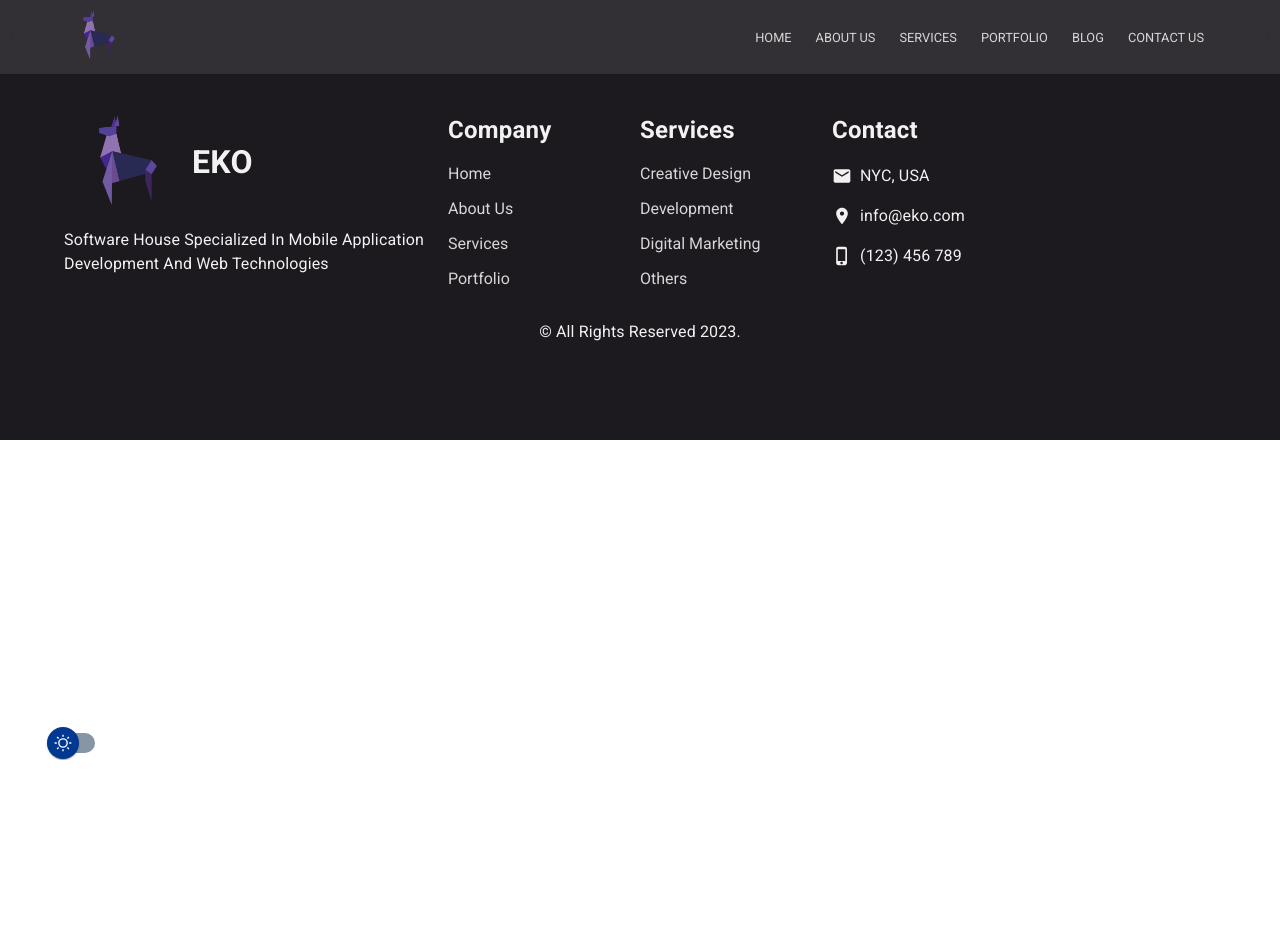
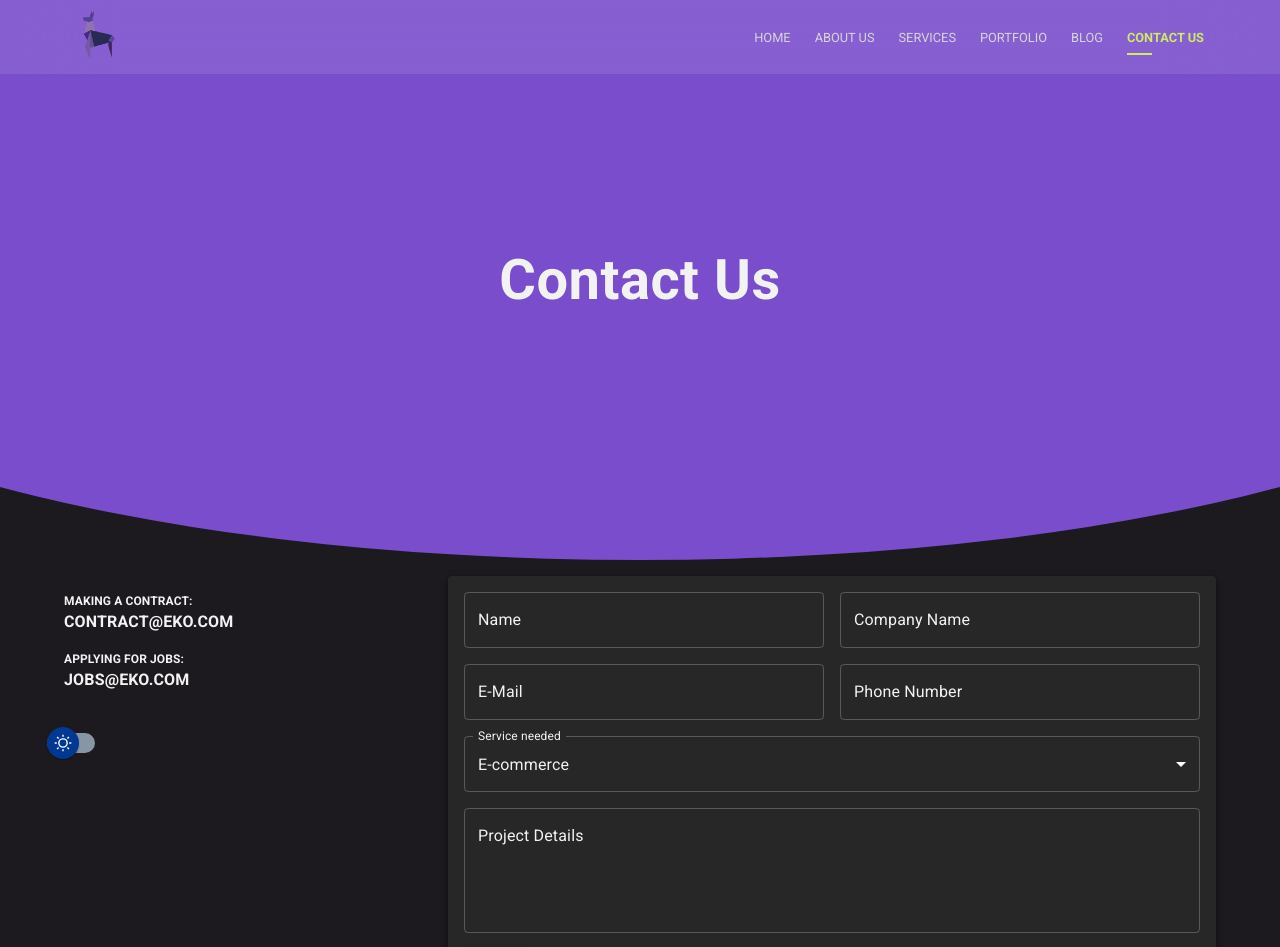
Before and after one commit to ziaddalii/eko, a React (Create React App) app: page /eko/contact-us in a window 1280 px wide. Shown: the top 947 px of the page. Before the commit the page ends 800 px from the top, so only its background shows below. Built offline with nearby package versions, Linux system fonts and the light colour scheme.

Commit message:
added contact us page

```diff
--- a/src/components/Pages.js
+++ b/src/components/Pages.js
@@ -9,6 +9,7 @@ import { BrowserRouter, Route, Routes } from 'react-router-dom';
 import About from './about/About';
 import Footer from './Footer';
 import Services from './services/Services';
+import ContactUs from './contactUs/ContactUs';
 
 const MaterialUISwitch = styled(Switch)(({ theme }) => ({
     width: 62,
@@ -70,6 +71,7 @@ function Pages() {
           <Route exact path='/' element={<Home/>}/>
           <Route path='/about' element={<About/>}/>
           <Route path='/services' element={<Services/>}/>
+          <Route path='/contact-us' element={<ContactUs/>}/>
         </Routes>
         <Footer/>
       </BrowserRouter>
--- a/src/components/about/About.js
+++ b/src/components/contactUs/ContactUs.js
@@ -2,15 +2,10 @@ import { Box, Typography, useTheme } from '@mui/material'
 import React, { useState, useEffect } from 'react'
 
 import { BlueButton, GradientBoxLeft, SectionBox, SectionContentBox } from '../../contexts/ThemeContext'
-import Footer from '../Footer';
-import WhoWeAre from './WhoWeAre'
-import WhyWeAreDifferent from './WhyWeAreDifferent';
-import OurVision from './OurVision';
-import OurMission from './OurMission';
-import OurClients from './OurClients';
+import ContactUsForm from './ContactUsForm'
 
 
-function About() {
+function ContactUs() {
     const theme = useTheme()
 
     return (
@@ -21,7 +16,7 @@ function About() {
                     sx={{
                         backgroundColor:theme.palette.contrastColor.main,
                         borderRadius:"0 0 50% 50%",
-                        height:"90vh",
+                        height:"70vh",
                         width:"150%",
                         minWidth:"1900px",
                         position: "absolute",
@@ -38,20 +33,12 @@ function About() {
                             width:"100vw",
                         }}>
                             <Box data-aos="fade-down">
-                                <Typography component={"h2"} fontSize={"56px"} fontWeight={"bold"} textAlign={"center"}>ABOUT US</Typography>
-                                <Typography component={"p"} textAlign={"center"} sx={{
-                                    maxWidth: "600px",
-                                    margin: "auto",
-                                }}>If you want to Know more about us, you’re in the right place. Read to know how we managed to grow our business so fast.</Typography>
+                                <Typography component={"h2"} fontSize={"56px"} fontWeight={"bold"} textAlign={"center"}>Contact Us</Typography>
                             </Box>
                         </Box>
                         </Box>
-                        <Box marginTop={"65vh"}>
-                            <WhoWeAre/>
-                            <WhyWeAreDifferent/>
-                            <OurVision/>
-                            <OurMission/>
-                            <OurClients/>
+                        <Box marginTop={"60vh"}>
+                            <ContactUsForm/>
                         </Box>
                 </Box>
             </SectionContentBox>
@@ -60,4 +47,4 @@ function About() {
   )
 }
 
-export default About
+export default ContactUs
--- /dev/null
+++ b/src/components/contactUs/ContactUsForm.js
@@ -0,0 +1,108 @@
+import React from 'react'
+import { SectionBox, SectionContentBox, SectionTitle } from '../../contexts/ThemeContext'
+import { Box, Button, Grid, MenuItem, Paper, TextField, Typography, useTheme } from '@mui/material'
+
+function ContactUsForm() {
+    const theme = useTheme()
+  return (
+    <SectionBox>
+            <Grid container>
+                <Grid item md={4} xs={12} sx={{padding:"1rem 0"}}>
+                    <Typography component={"p"} fontSize={"12px"} fontWeight={"bold"} textTransform={'uppercase'}>making a contract:</Typography>
+                    <Typography component={"p"} fontSize={"16px"} fontWeight={"bold"} textTransform={'uppercase'}>contract@eko.com</Typography>
+                    <Typography component={"p"} fontSize={"12px"} fontWeight={"bold"} textTransform={'uppercase'} marginTop={"1rem"}>applying for jobs:</Typography>
+                    <Typography component={"p"} fontSize={"16px"} fontWeight={"bold"} textTransform={'uppercase'}>jobs@eko.com</Typography>
+                </Grid>
+                <Grid item md={8} xs={12}>
+                    <Paper
+                        elevation={4}
+                        component="form"
+                        sx={{
+                            '& .MuiTextField-root': {
+                                width: '100%',
+                                marginBottom:"1rem"
+                            },
+                            padding:"1rem",
+                        }}
+                        noValidate
+                        autoComplete="off"
+                        >
+                        <Grid container spacing={"1rem"}>
+                            <Grid item xs={12} sm={6}>
+                                <TextField
+                                id="outlined-multiline-flexible"
+                                label="Name"
+                                multiline
+                                maxRows={4}
+                                />
+                            </Grid>
+                            <Grid item xs={12} sm={6}>
+                                <TextField
+                                id="outlined-multiline-flexible"
+                                label="Company Name"
+                                multiline
+                                maxRows={4}
+                                />
+                            </Grid>
+                        </Grid>
+                        <Grid container spacing={"1rem"}>
+                            <Grid item xs={12} sm={6}>
+                                <TextField
+                                id="outlined-multiline-flexible"
+                                label="E-Mail"
+                                multiline
+                                maxRows={4}
+                                />
+                            </Grid>
+                            <Grid item xs={12} sm={6}>
+                                <TextField
+                                id="outlined-multiline-flexible"
+                                label="Phone Number"
+                                multiline
+                                maxRows={4}
+                                />
+                            </Grid>
+                        </Grid>
+                        <Grid container spacing={"1rem"}>
+                            <Grid item xs={12}>
+                                <TextField
+                                    id="outlined-select-currency"
+                                    select
+                                    label="Service needed"
+                                    defaultValue="E-Commerce"
+                                >
+                                    <MenuItem value={"E-Commerce"}>
+                                        E-commerce
+                                    </MenuItem>
+                                    <MenuItem value={"Mobile Applications"}>
+                                        Mobile Applications
+                                    </MenuItem>
+                                    <MenuItem value={"Brand Identity"}>
+                                        Brand Identity
+                                    </MenuItem>
+                                    <MenuItem value={"Digital Marketing"}>
+                                        Digital Marketing
+                                    </MenuItem>
+                                </TextField>
+                            </Grid>
+                        </Grid>
+                        <Grid container spacing={"1rem"}>
+                            <Grid item xs={12}>
+                                <TextField
+                                id="outlined-multiline-flexible"
+                                label="Project Details"
+                                multiline
+                                minRows={4}
+                                maxRows={8}
+                                />
+                            </Grid>
+                        </Grid>
+                        <Button variant='contained'>Send</Button>
+                    </Paper>
+                </Grid>
+            </Grid>
+    </SectionBox>
+  )
+}
+
+export default ContactUsForm
--- a/src/components/home/Services.js
+++ b/src/components/home/Services.js
@@ -5,6 +5,26 @@ import { Box, Button, Grid, Paper, Typography } from '@mui/material'
 import Development from "../../images/services/development.png"
 import DigitalMarketing from "../../images/services/digital-marketing.png"
 import CreativeDesign from "../../images/services/creative-design.png"
+import styled from '@emotion/styled'
+
+export const ContainerPaper = styled(Paper)(({theme}) => ({
+        backgroundImage: `linear-gradient(45deg, rgba(50,50,50,.1) 30%, rgba(255,255,255,.1) 90%)`,
+        padding:"1rem",
+        transition:".2s",
+        borderLeft:"solid 1px rgba(255,255,255,.1)",
+        borderTop:"solid 1px rgba(255,255,255,.1)",
+        boxShadow: "10px 10px 32px 0px rgba(0,0,0,0.1)",
+        webkitBoxShadow: "10px 10px 32px 0px rgba(0,0,0,0.1)",
+        mozBoxShadow: "10px 10px 32px 0px rgba(0,0,0,0.1)",
+        "&:hover": {
+            backgroundImage: `linear-gradient(45deg, ${theme.palette.contrastColor.main} 30%, ${theme.palette.secondary.main} 90%)`,
+            scale:"1.05",
+            boxShadow: "10px 10px 32px 0px rgba(0,0,0,0.50)",
+            webkitBoxShadow: "10px 10px 32px 0px rgba(0,0,0,0.50)",
+            mozBoxShadow: "10px 10px 32px 0px rgba(0,0,0,0.50)",
+        },
+      }));
+
 function Services() {
   const theme = useTheme()
 
@@ -21,76 +41,28 @@ function Services() {
             </Grid>
             <Grid container data-aos="fade-left" spacing={"1rem"} justifyContent={"center"}>
                 <Grid item xs={12} sm={6} md={4}>
-                    <Paper elevation={1} sx={{
-                        backgroundImage: `linear-gradient(45deg, rgba(50,50,50,.1) 30%, rgba(255,255,255,.1) 90%)`,
-                        padding:"1rem",
-                        transition:".2s",
-                        borderLeft:"solid 1px rgba(255,255,255,.1)",
-                        borderTop:"solid 1px rgba(255,255,255,.1)",
-                        boxShadow: "10px 10px 32px 0px rgba(0,0,0,0.1)",
-                        webkitBoxShadow: "10px 10px 32px 0px rgba(0,0,0,0.1)",
-                        mozBoxShadow: "10px 10px 32px 0px rgba(0,0,0,0.1)",
-                        "&:hover": {
-                            backgroundImage: `linear-gradient(45deg, ${theme.palette.contrastColor.main} 30%, ${theme.palette.secondary.main} 90%)`,
-                            scale:"1.05",
-                            boxShadow: "10px 10px 32px 0px rgba(0,0,0,0.50)",
-                            webkitBoxShadow: "10px 10px 32px 0px rgba(0,0,0,0.50)",
-                            mozBoxShadow: "10px 10px 32px 0px rgba(0,0,0,0.50)",
-                        },
-                    }}>
+                    <ContainerPaper elevation={1}>
                         <img src={Development} style={{maxHeight:"190px"}}/>
-                        <Typography component={"p"} fontSize={"1.5rem"} fontWeight={"bold"} marginTop={"1rem"}>Development</Typography>
-                        <Typography component={"p"} fontWeight={"light"} color={theme.palette.text.secondary}>The best astonishing apps and websites with high quality which users deserve</Typography>
+                        <Typography component={"p"} fontSize="24px" fontWeight={"bold"} marginTop={"1rem"}>Development</Typography>
+                        <Typography component={"p"} fontSize="12px" fontWeight={"light"} color={theme.palette.text.secondary}>The best astonishing apps and websites with high quality which users deserve</Typography>
                         <Button variant={"contained"} sx={{marginTop:".5rem",}}>More</Button>
-                    </Paper>
+                    </ContainerPaper>
                 </Grid>
                 <Grid item xs={12} sm={6} md={4}>
-                    <Paper elevation={1} sx={{
-                        backgroundImage: `linear-gradient(45deg, rgba(50,50,50,.1) 30%, rgba(255,255,255,.1) 90%)`,
-                        padding:"1rem",
-                        transition:".2s",
-                        borderLeft:"solid 1px rgba(255,255,255,.1)",
-                        borderTop:"solid 1px rgba(255,255,255,.1)",
-                        boxShadow: "10px 10px 32px 0px rgba(0,0,0,0.1)",
-                        webkitBoxShadow: "10px 10px 32px 0px rgba(0,0,0,0.1)",
-                        mozBoxShadow: "10px 10px 32px 0px rgba(0,0,0,0.1)",
-                        "&:hover": {
-                            backgroundImage: `linear-gradient(45deg, ${theme.palette.contrastColor.main} 30%, ${theme.palette.secondary.main} 90%)`,
-                            scale:"1.05",
-                            boxShadow: "10px 10px 32px 0px rgba(0,0,0,0.50)",
-                            webkitBoxShadow: "10px 10px 32px 0px rgba(0,0,0,0.50)",
-                            mozBoxShadow: "10px 10px 32px 0px rgba(0,0,0,0.50)",
-                        },
-                    }}>
+                    <ContainerPaper elevation={1}>
                         <img src={DigitalMarketing} style={{maxHeight:"190px"}}/>
-                        <Typography component={"p"} fontSize={"1.5rem"} fontWeight={"bold"} marginTop={"1rem"}>Digital Marketing</Typography>
-                        <Typography component={"p"} fontWeight={"light"} color={theme.palette.text.secondary}>Giving our clients the level of service and support they expect in our services.</Typography>
+                        <Typography component={"p"} fontSize="24px" fontWeight={"bold"} marginTop={"1rem"}>Digital Marketing</Typography>
+                        <Typography component={"p"} fontSize="12px" fontWeight={"light"} color={theme.palette.text.secondary}>Giving our clients the level of service and support they expect in our services.</Typography>
                         <Button variant={"contained"} sx={{marginTop:".5rem",}}>More</Button>
-                    </Paper>
+                    </ContainerPaper>
                 </Grid>
                 <Grid item xs={12} sm={6} md={4}>
-                    <Paper elevation={0} sx={{
-                        backgroundImage: `linear-gradient(45deg, rgba(50,50,50,.1) 30%, rgba(255,255,255,.1) 90%)`,
-                        padding:"1rem",
-                        transition:".2s",
-                        borderLeft:"solid 1px rgba(255,255,255,.1)",
-                        borderTop:"solid 1px rgba(255,255,255,.1)",
-                        boxShadow: "10px 10px 32px 0px rgba(0,0,0,0.1)",
-                        webkitBoxShadow: "10px 10px 32px 0px rgba(0,0,0,0.1)",
-                        mozBoxShadow: "10px 10px 32px 0px rgba(0,0,0,0.1)",
-                        "&:hover": {
-                            backgroundImage: `linear-gradient(45deg, ${theme.palette.contrastColor.main} 30%, ${theme.palette.secondary.main} 90%)`,
-                            scale:"1.05",
-                            boxShadow: "10px 10px 32px 0px rgba(0,0,0,0.50)",
-                            webkitBoxShadow: "10px 10px 32px 0px rgba(0,0,0,0.50)",
-                            mozBoxShadow: "10px 10px 32px 0px rgba(0,0,0,0.50)",
-                        },
-                    }}>
+                    <ContainerPaper elevation={1}>
                         <img src={CreativeDesign} style={{maxHeight:"190px"}}/>
-                        <Typography component={"p"} fontSize={"1.5rem"} fontWeight={"bold"} marginTop={"1rem"}>Creative Design</Typography>
-                        <Typography component={"p"} fontWeight={"light"} color={theme.palette.text.secondary}>We provide the best UI/UX Design, Campaign Designs Animation, & Video production</Typography>
+                        <Typography component={"p"} fontSize="24px" fontWeight={"bold"} marginTop={"1rem"}>Creative Design</Typography>
+                        <Typography component={"p"} fontSize="12px" fontWeight={"light"} color={theme.palette.text.secondary}>We provide the best UI/UX Design, Campaign Designs Animation, & Video production</Typography>
                         <Button variant={"contained"} sx={{marginTop:".5rem"}}>More</Button>
-                    </Paper>
+                    </ContainerPaper>
                 </Grid>
             </Grid>
         </SectionContentBox>
--- a/src/components/navbar/DesktopNavbar.js
+++ b/src/components/navbar/DesktopNavbar.js
@@ -12,7 +12,7 @@ function DesktopNavbar() {
             <TypographyLink variant='span' component={NavLink} to="/services">services</TypographyLink>
             <TypographyLink variant='span' component={NavLink} to="/portfolio">portfolio</TypographyLink>
             <TypographyLink variant='span' component={NavLink} to="/blog">blog</TypographyLink>
-            <TypographyLink variant='span' component={NavLink} to="/contactus">contact us</TypographyLink>
+            <TypographyLink variant='span' component={NavLink} to="/contact-us">contact us</TypographyLink>
         </Grid>
     </Box>
   )
--- a/src/components/navbar/MobileNavbar.js
+++ b/src/components/navbar/MobileNavbar.js
@@ -15,7 +15,7 @@ function MobileNavbar() {
             <TypographyLink variant='span' my={".5rem"} component={NavLink} to="/services">services</TypographyLink>
             <TypographyLink variant='span' my={".5rem"} component={NavLink} to="/portfolio">portfolio</TypographyLink>
             <TypographyLink variant='span' my={".5rem"} component={NavLink} to="/blog">blog</TypographyLink>
-            <TypographyLink variant='span' my={".5rem"} component={NavLink} to="/contactus">contact us</TypographyLink>
+            <TypographyLink variant='span' my={".5rem"} component={NavLink} to="/contact-us">contact us</TypographyLink>
         </Grid>
     </Box>
   )
```
Also changed, not shown: src/components/services/ServicesGrid.js (+12 -12 lines).
